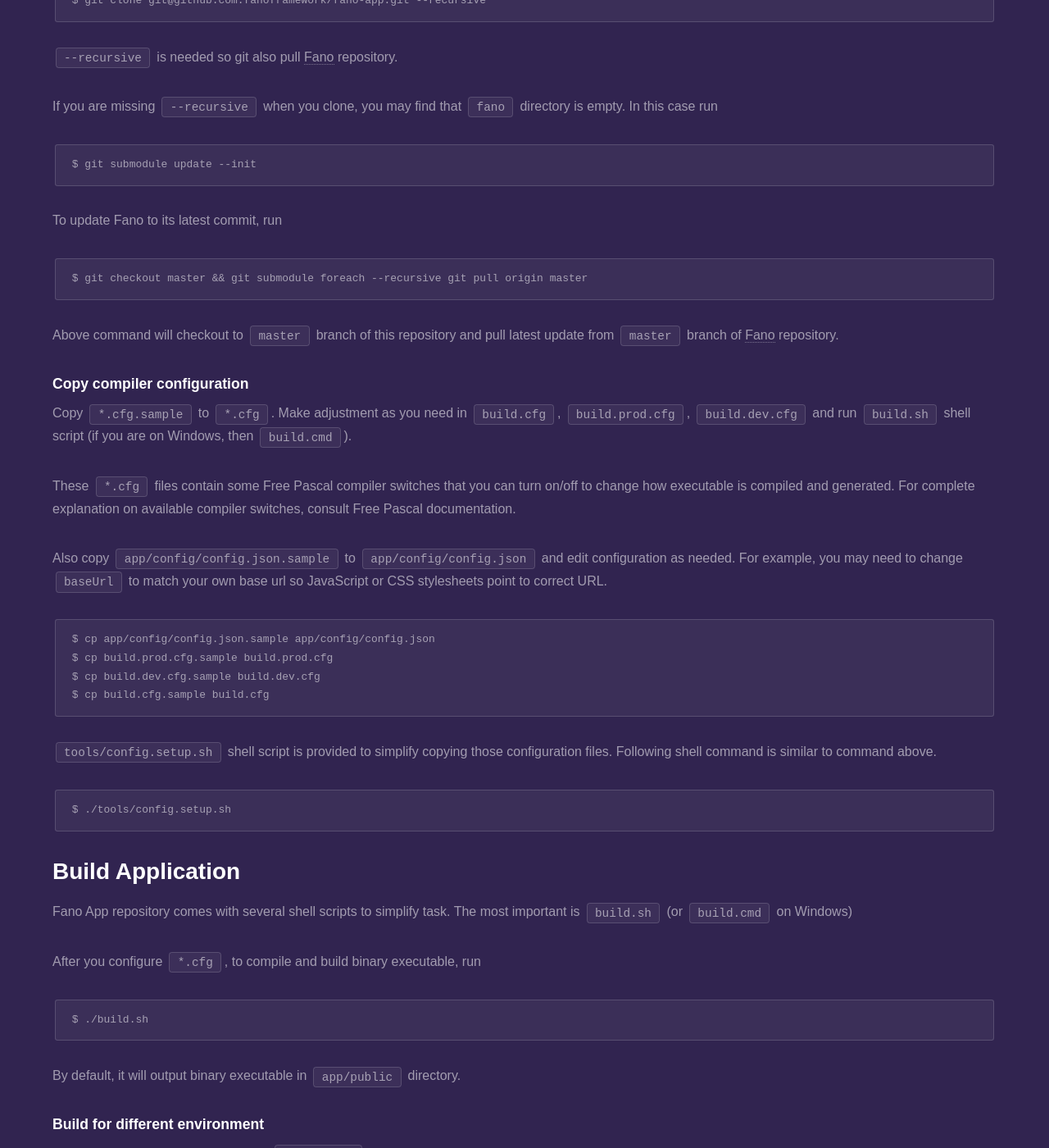
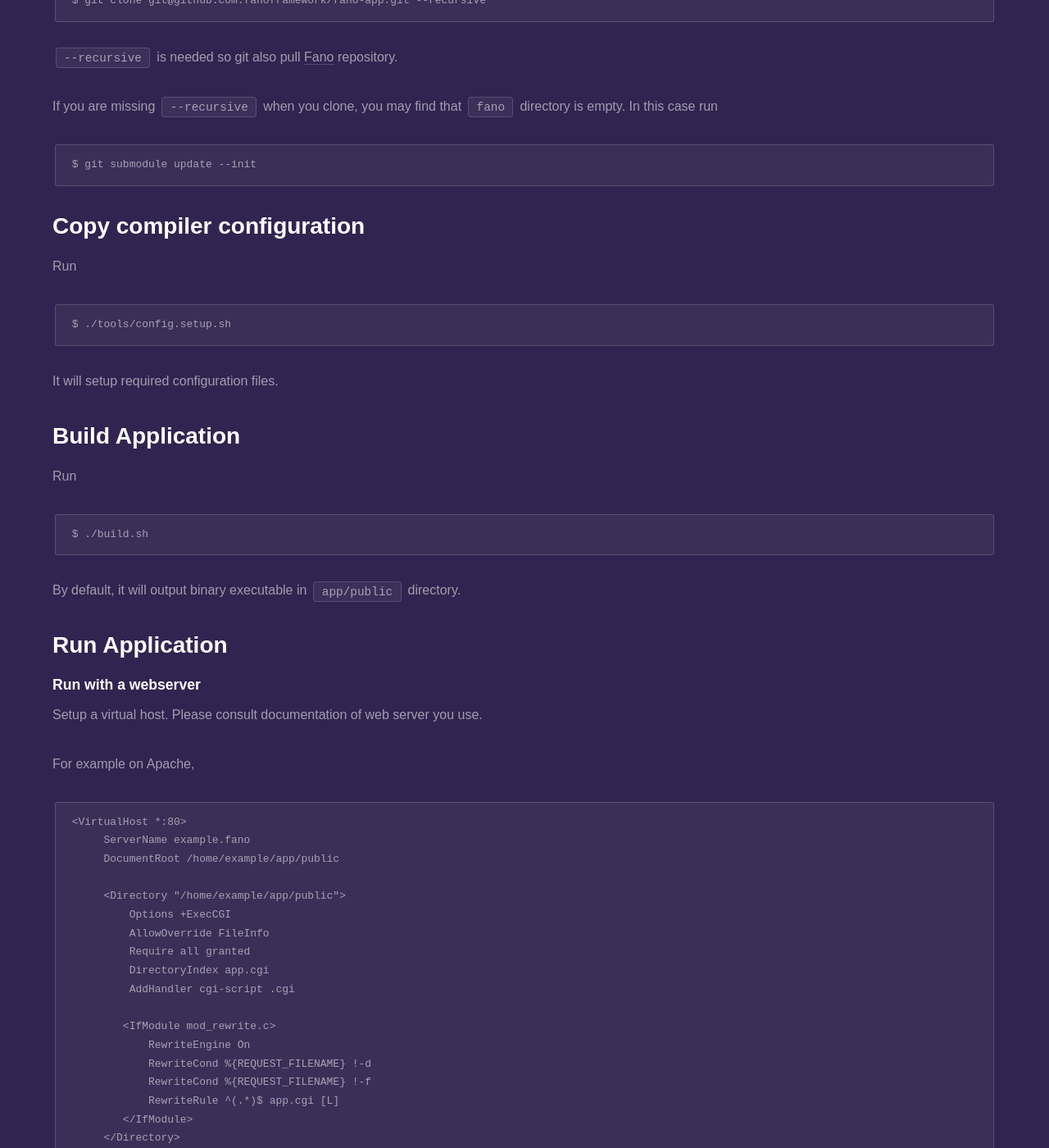
Before and after one commit to fanoframework/fanoframework.github.io, a Jekyll site: the page built from getting-started/index.md, in a window 1280 px wide and 1400 px high, scrolled down 1042 px. Shown: the whole window at 82% size. Built offline with Jekyll 4.4.1, drawn with Linux system fonts in a browser that asks for light colours; our own code applies the rules of GitHub Pages for plain Markdown files; some of the changed text lies outside the part shown.

Commit message:
simplify getting started content

````diff
--- a/getting-started/index.md
+++ b/getting-started/index.md
@@ -46,90 +46,25 @@ If you are missing `--recursive` when you clone, you may find that `fano` direct
 $ git submodule update --init
 ```
 
-To update Fano to its latest commit, run
+## Copy compiler configuration
 
-```
-$ git checkout master && git submodule foreach --recursive git pull origin master
-```
-
-Above command will checkout to `master` branch of this repository and pull latest update from `master` branch of [Fano](https://github.com/fanoframework/fano) repository.
-
-### Copy compiler configuration
-
-Copy `*.cfg.sample` to `*.cfg`.
-Make adjustment as you need in `build.cfg`, `build.prod.cfg`, `build.dev.cfg`
-and run `build.sh` shell script (if you are on Windows, then `build.cmd`).
-
-These `*.cfg` files contain some Free Pascal compiler switches that you can turn on/off to change how executable is compiled and generated. For complete
-explanation on available compiler switches, consult Free Pascal documentation.
-
-Also copy `app/config/config.json.sample` to `app/config/config.json` and edit
-configuration as needed. For example, you may need to change `baseUrl` to match your own base url so JavaScript or CSS stylesheets point to correct URL.
-
-```
-$ cp app/config/config.json.sample app/config/config.json
-$ cp build.prod.cfg.sample build.prod.cfg
-$ cp build.dev.cfg.sample build.dev.cfg
-$ cp build.cfg.sample build.cfg
-```
-
-`tools/config.setup.sh` shell script is provided to simplify copying those
-configuration files. Following shell command is similar to command above.
+Run
 
 ```
 $ ./tools/config.setup.sh
 ```
 
+It will setup required configuration files.
+
 ## Build Application
 
-Fano App repository comes with several shell scripts to simplify task. The most important is `build.sh` (or `build.cmd` on Windows)
-
-After you configure `*.cfg`, to compile and build binary executable, run
+Run
 
 ```
 $ ./build.sh
 ```
 
 By default, it will output binary executable in `app/public` directory.
-
-
-### Build for different environment
-
-To build for different environment, set `BUILD_TYPE` environment variable.
-
-#### Build for production environment
-
-    $ BUILD_TYPE=prod ./build.sh
-
-Build process will use compiler configuration defined in `fano/fano.cfg`, `build.cfg` and `build.prod.cfg`. By default, `build.prod.cfg` contains some compiler switches that will aggressively optimize executable both in speed and size.
-
-#### Build for development environment
-
-```
-$ BUILD_TYPE=dev ./build.sh
-```
-
-Build process will use compiler configuration defined in `fano/fano.cfg`, `build.cfg` and `build.dev.cfg`.
-
-If `BUILD_TYPE` environment variable is not set, production environment will be assumed.
-
-### Change executable output directory
-
-Compilation will output executable to directory defined in `EXEC_OUTPUT_DIR`
-environment variable. By default is `app/public` directory.
-
-```
-$ EXEC_OUTPUT_DIR=/path/to/public/dir ./build.sh
-```
-
-### Change executable name
-
-Compilation will use executable filename as defined in `EXEC_OUTPUT_NAME`
-environment variable. By default is `app.cgi` filename.
-
-```
-$ EXEC_OUTPUT_NAME=index.cgi ./build.sh
-```
 
 ## Run Application
 
@@ -150,10 +85,21 @@ For example on Apache,
          Require all granted
          DirectoryIndex app.cgi
          AddHandler cgi-script .cgi
+
+        <IfModule mod_rewrite.c>
+            RewriteEngine On
+            RewriteCond %{REQUEST_FILENAME} !-d
+            RewriteCond %{REQUEST_FILENAME} !-f
+            RewriteRule ^(.*)$ app.cgi [L]
+        </IfModule>
      </Directory>
+
+
 </VirtualHost>
 ```
 On Apache, you will need to enable CGI module, such as `mod_cgi` or `mod_cgid`. If CGI module not loaded, above virtual host will cause `app.cgi` is downloaded instead of executed.
+
+Content of `<IfModule>` above basically tells Apache to serve existing files/directories directly. For any non-existing files/directories, pass them to our application.
 
 For example, on Debian, this will enable `mod_cgi` module.
 
@@ -162,23 +108,13 @@ $ sudo a2enmod cgi
 $ sudo systemctl restart apache2
 ```
 
-Depending on your server setup, for example, if  you use `.htaccess`, add following code:
+Setup domain name for example by adding DNS record or for development purpose add
+follwing entry to `/etc/hosts`
 
 ```
-<IfModule mod_rewrite.c>
-    RewriteEngine On
-    RewriteCond %{REQUEST_FILENAME} !-d
-    RewriteCond %{REQUEST_FILENAME} !-f
-    RewriteRule ^(.*)$ app.cgi [L]
-</IfModule>
+127.0.0.1 example.fano
 ```
-and put `.htaccess` file in same directory as `app.cgi` file (i.e., in `app/public` directory).
-
-Content of `.htaccess` basically tells Apache to serve existing files/directories directly. For any non-existing files/directories, pass them to our application.
-
-Fano App repository contains sample `app/public/htaccess.example` file that you can use. Just copy and rename it to `.htaccess`.
-
-After you setup virtual host, try open application through Internet browser.
+After you setup virtual host and domain name, try open application through Internet browser with URL `http://example.fano`.
 
 ### Simulate run on command line
 
@@ -190,8 +126,7 @@ $ REQUEST_METHOD=GET \
   ./app.cgi
 ```
 
-`tools/simulate.run.sh` is bash script that can be used to simplify simulating run
-application in shell.
+`tools/simulate.run.sh` is bash script that can be used to simplify simulating run application in shell.
 
 ```
 $ ./tools/simulate.run.sh
````
Also changed, not shown: other parts of getting-started/index.md (+1 -1 lines).
